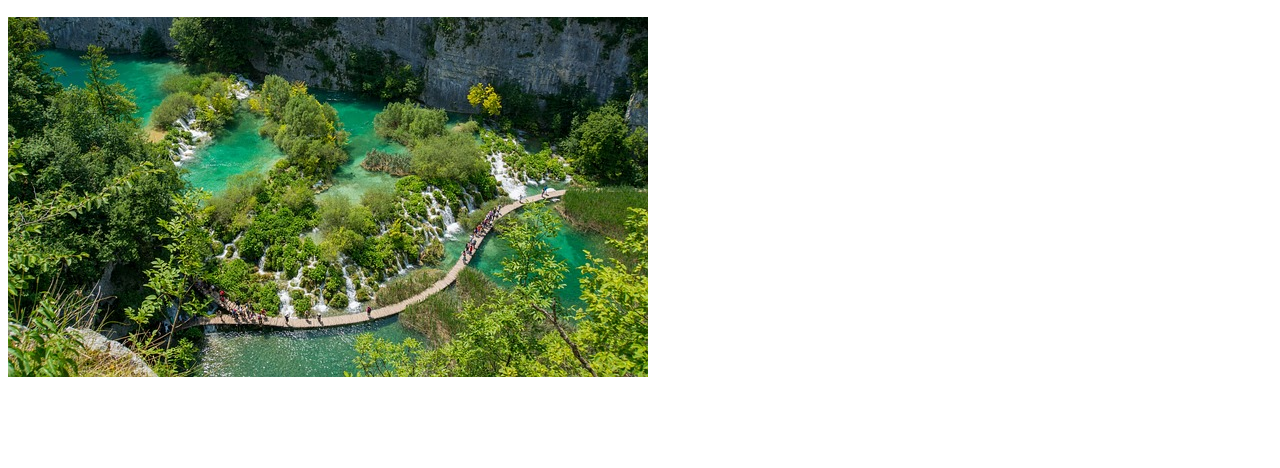
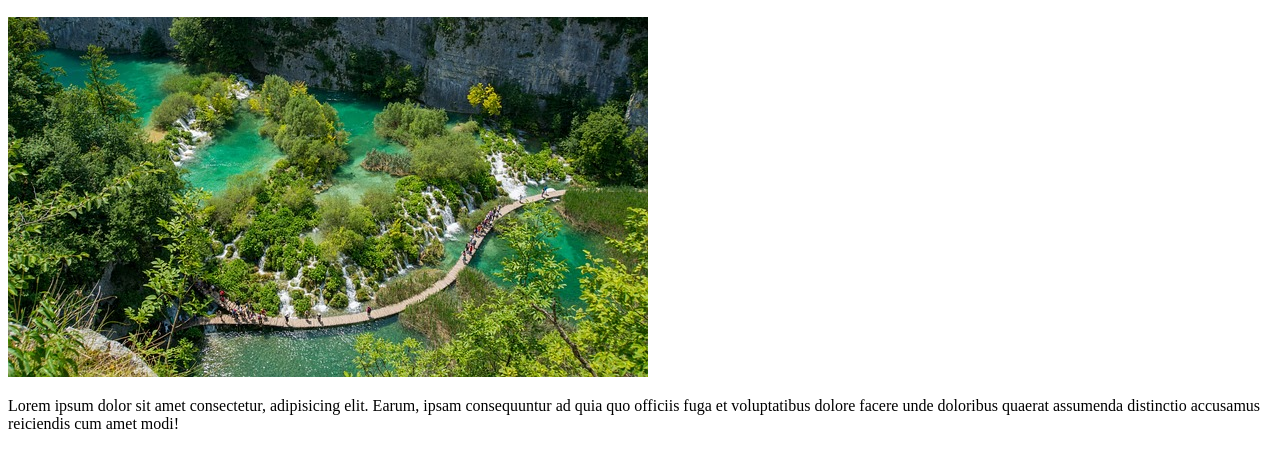
Before and after one commit to magdamadej/projekt_WSB_INLN3_BS, a plain HTML site: page index.html in a window 1280 px wide. Shown: the part 110-578 px from the top of the page. Drawn offline with Linux system fonts and the light colour scheme.

Commit message:
dodaj opis chorwacji

```diff
--- a/index.html
+++ b/index.html
@@ -10,6 +10,7 @@
     <section class="chorwacja">
         <h2>Chorwacja</h2>
         <img src="chorwacja.jpg" alt="">
+        <p>Lorem ipsum dolor sit amet consectetur, adipisicing elit. Earum, ipsam consequuntur ad quia quo officiis fuga et voluptatibus dolore facere unde doloribus quaerat assumenda distinctio accusamus reiciendis cum amet modi!</p>
     </section>
 </body>
 </html>
```
